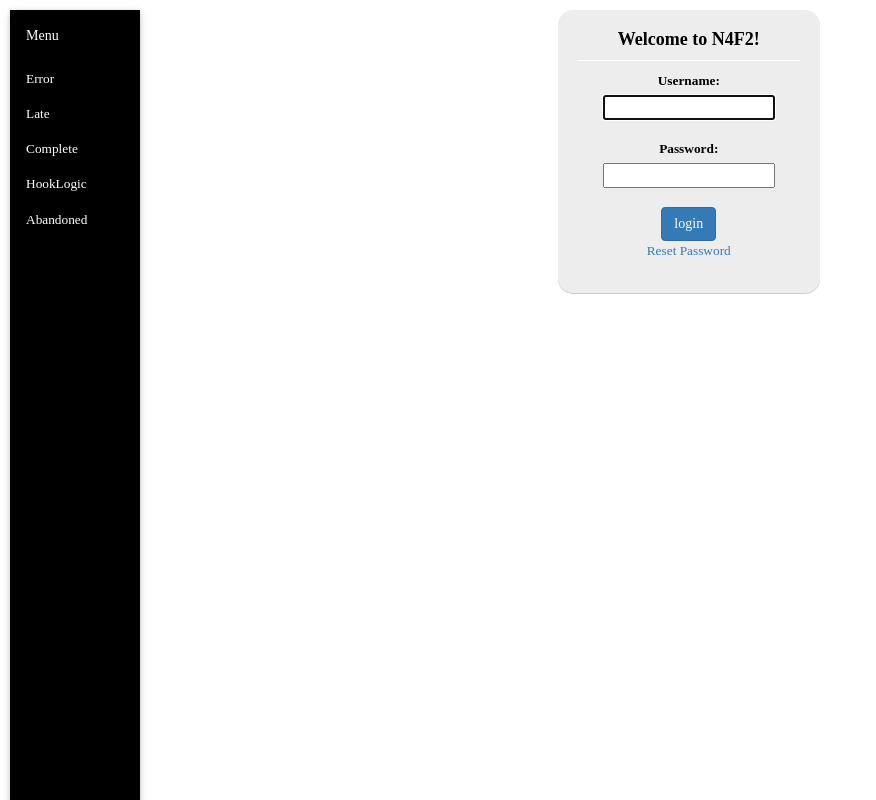
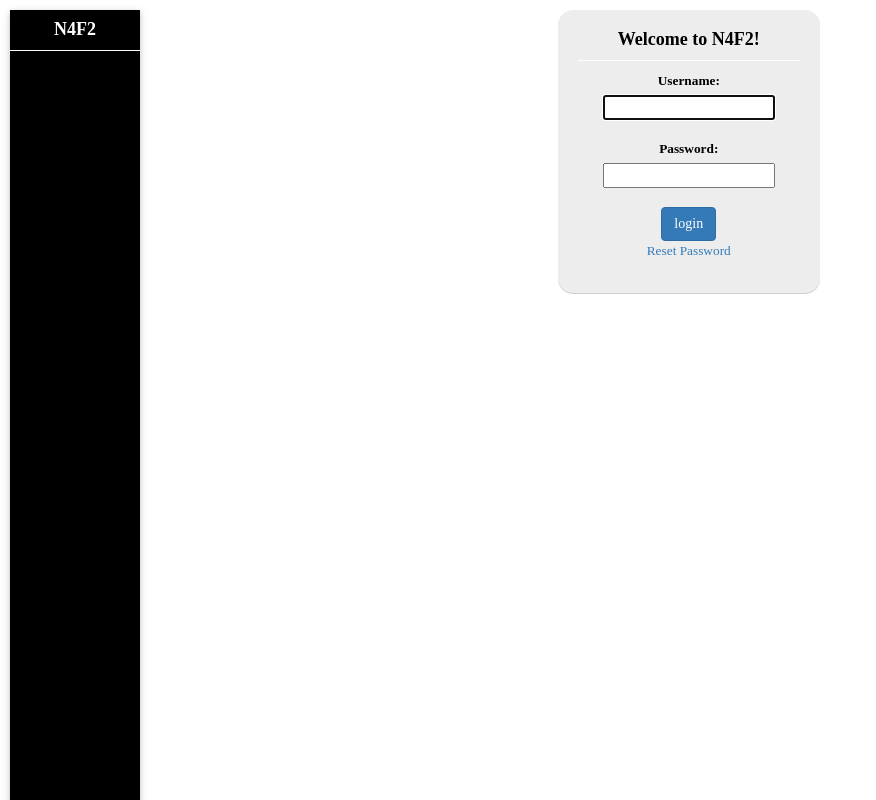
Before and after one commit to samuelparker/N4F2_Web, a Django app: page /accounts/login/ in a window 1280 px wide. Shown: the whole page, without its empty margins (0-876 px from the left). Run offline with Django 3.2, Linux system fonts and the light colour scheme; some libraries are stand-ins or nearby versions.

Commit message:
only show feed nav items to logged in users on index page

```diff
--- a/feedalerts/n4f2/templates/n4f2/base.html
+++ b/feedalerts/n4f2/templates/n4f2/base.html
@@ -10,14 +10,16 @@
     </head>
     <body>
         <div class="w3-sidebar w3-bar-block w3-black w3-card" style="width:130px">
-            <h5 class="w3-bar-item" onclick="openLink(event, 'Menu')">Menu</h5>
-            <button class="w3-bar-item w3-button tablink" onclick="openLink(event, 'Bad')">Error</button>
-            <button class="w3-bar-item w3-button tablink" onclick="openLink(event, 'Late')">Late</button>
-            <button class="w3-bar-item w3-button tablink" onclick="openLink(event, 'Complete')">Complete</button>
-            <button class="w3-bar-item w3-button tablink" onclick="openLink(event, 'hooklogic')">HookLogic</button>
-            <button class="w3-bar-item w3-button tablink" onclick="openLink(event, 'abandon')">Abandoned</button>
-            </br>
+            <h4><a class="title" href="{% url 'n4f2:index' %}">N4F2</a></h4>
             {% if user.is_authenticated %}
+                {% if request.path == "/n4f2/" %}
+                <button class="w3-bar-item w3-button tablink" onclick="openLink(event, 'Bad')">Error</button>
+                <button class="w3-bar-item w3-button tablink" onclick="openLink(event, 'Late')">Late</button>
+                <button class="w3-bar-item w3-button tablink" onclick="openLink(event, 'Complete')">Complete</button>
+                <button class="w3-bar-item w3-button tablink" onclick="openLink(event, 'hooklogic')">HookLogic</button>
+                <button class="w3-bar-item w3-button tablink" onclick="openLink(event, 'abandon')">Abandoned</button>
+                </br>
+                {% endif %}
             <button class="w3-bar-item w3-button" onclick="window.location.href='/accounts/logout/'">Log Out</button>
             <button class="w3-bar-item w3-button" onclick="window.location.href='/accounts/password_change/'">Change Password</button>
             {% endif %}
```
